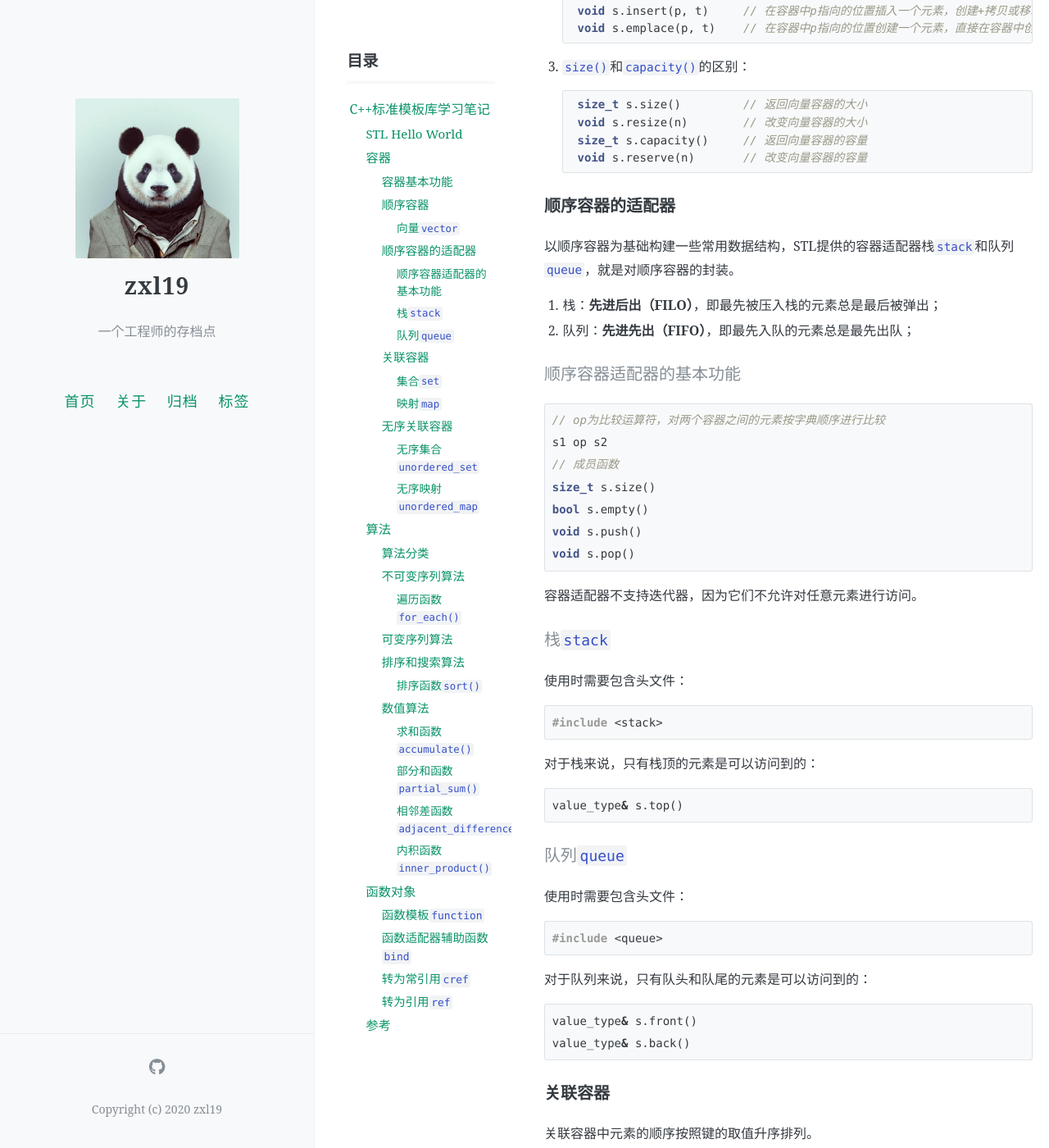
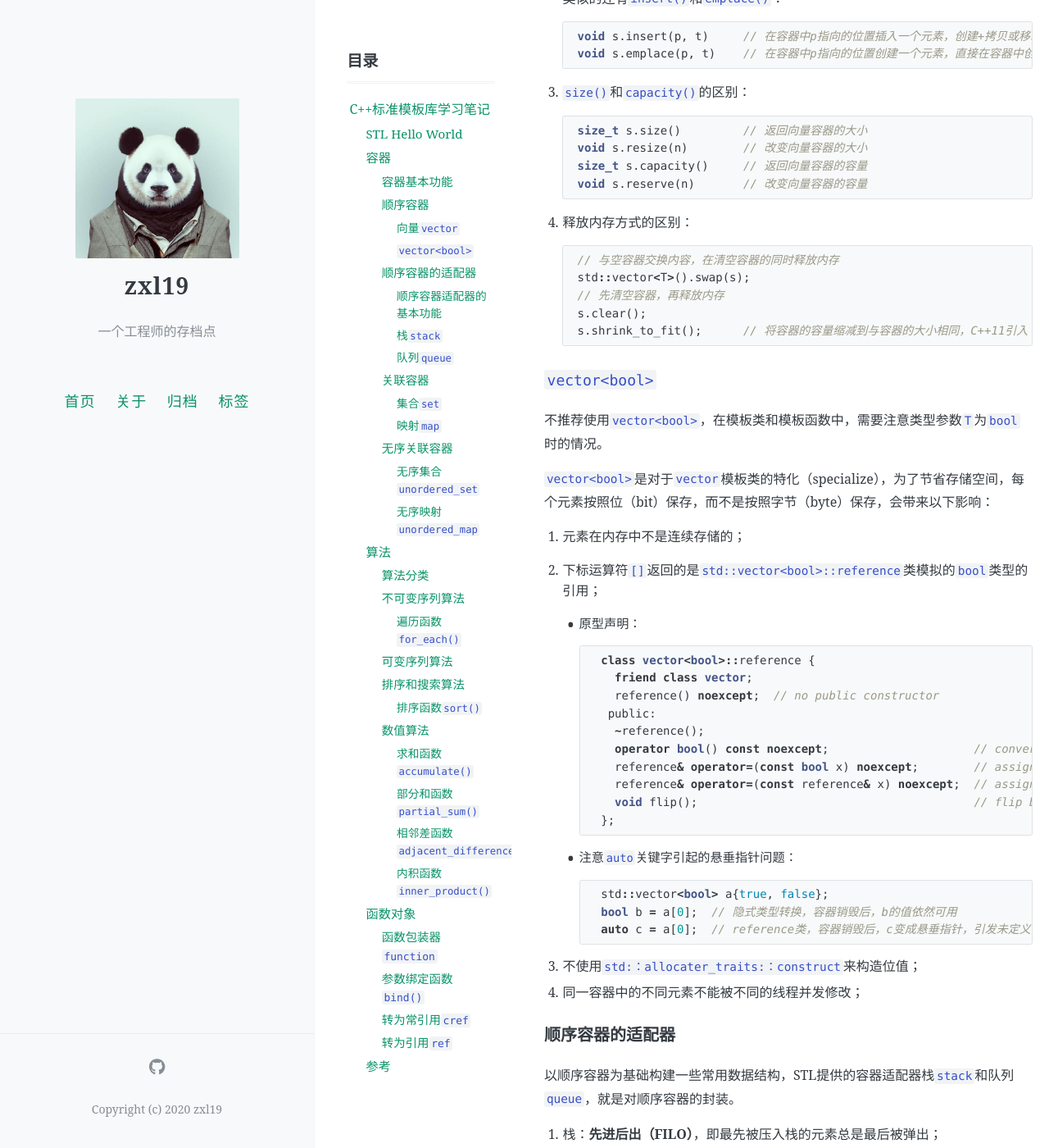
Before and after one commit to zxl19/zxl19.github.io, a Jekyll site: the page built from _posts/2021-09-19-stl-note.md, in a window 1280 px wide and 1400 px high, scrolled down 4052 px. Shown: the whole window at 82% size. Built offline with Jekyll 4.4.1, drawn with Linux system fonts in a browser that asks for light colours; comment, search, counter and statistics services are not loaded; some of the changed text lies outside the part shown.

Commit message:
Update Posts modified:   _posts/2020-05-13-markdown-note.md modified:   _posts/2021-09-19-stl-note.md modified:   _posts/2023-03-28-python-package.md modified:   _posts/2024-01-18-cs-material.md

````diff
--- a/_posts/2021-09-19-stl-note.md
+++ b/_posts/2021-09-19-stl-note.md
@@ -86,6 +86,7 @@ void s1.swap(s2)
 1. 不推荐使用`size()`成员函数判断容器是否为空，因为在某些容器中需要通过遍历整个容器获得元素个数，效率较低，相比之下使用`empty()`成员函数判断容器是否为空效率更高；
 2. 不推荐在循环控制条件中使用`i < s1.size() - 1`进行循环条件判断，因为`size()`成员函数返回的是无符号整型，当容器为空时，`s1.size() - 1`会导致范围溢出，获得一个很大的数，相比之下使用`i + 1 < s1.size()`进行循环条件判断更加合理；
 3. 不推荐使用临时变量手动交换容器内容，因为这会带来大量元素复制、动态内存分配和释放，效率较低，相比之下使用`swap()`成员函数交换容器内容效率更高，`swap()`成员函数通过交换数据成员实现，效率更高；
+4. 使用`swap()`成员函数与一个空容器交换内容可以在清空容器的同时释放内存；
 
 ### 顺序容器
 
@@ -158,6 +159,51 @@ void s.erase(s.begin())
     size_t s.capacity()     // 返回向量容器的容量
     void s.reserve(n)       // 改变向量容器的容量
     ```
+
+4. 释放内存方式的区别：
+
+    ```cpp
+    // 与空容器交换内容，在清空容器的同时释放内存
+    std::vector<T>().swap(s);
+    // 先清空容器，再释放内存
+    s.clear();
+    s.shrink_to_fit();      // 将容器的容量缩减到与容器的大小相同，C++11引入
+    ```
+
+#### `vector<bool>`
+
+不推荐使用`vector<bool>`，在模板类和模板函数中，需要注意类型参数`T`为`bool`时的情况。
+
+`vector<bool>`是对于`vector`模板类的特化（specialize），为了节省存储空间，每个元素按照位（bit）保存，而不是按照字节（byte）保存，会带来以下影响：
+
+1. 元素在内存中不是连续存储的；
+2. 下标运算符`[]`返回的是`std::vector<bool>::reference`类模拟的`bool`类型的引用；
+
+    - 原型声明：
+
+        ```cpp
+        class vector<bool>::reference {
+          friend class vector;
+          reference() noexcept;  // no public constructor
+         public:
+          ~reference();
+          operator bool() const noexcept;                     // convert to bool
+          reference& operator=(const bool x) noexcept;        // assign from bool
+          reference& operator=(const reference& x) noexcept;  // assign from bit
+          void flip();                                        // flip bit value.
+        };
+        ```
+
+    - 注意`auto`关键字引起的悬垂指针问题：
+
+        ```cpp
+        std::vector<bool> a{true, false};
+        bool b = a[0];  // 隐式类型转换，容器销毁后，b的值依然可用
+        auto c = a[0];  // reference类，容器销毁后，c变成悬垂指针，引发未定义行为
+        ```
+
+3. 不使用`std:：allocater_traits:：construct`来构造位值；
+4. 同一容器中的不同元素不能被不同的线程并发修改；
 
 ### 顺序容器的适配器
 
@@ -246,13 +292,16 @@ size_t s.count(k);                                  // 得到s容器中键为k
 ```
 
 1. 关联容器的最大优势在于，可以高效地根据键来查找容器中的一个元素；
-2. 关联容器的键之间必须能够使用`<`比较大小，对于自定义数据类型需要重载`<`运算符，C++规定`<`运算符必须构成严格弱序关系，必须满足以下三条性质：
+2. 关联容器的键之间必须能够使用`<`比较大小，对于自定义数据类型需要重载`<`运算符，C++规定`<`运算符必须构成严格弱序关系（strict weak ordering），必须满足以下四条性质：
 
-    - 非自反性：`(a < a) == false`；
-    - `<`传递性：如果`(a < b) == true`，则`(b < a) == false`；
-    - `==`传递性：如果`(a == b) == true`且`(b == c) == true`，则`(a == c) == true`；
+    - 非自反性（irreflexivity）：`(a < a) == false`；
+    - `<`传递性（transitivity）：如果`(a < b) == true`且`(b < c) == true`，则`(a < c) == true`；
+    - 非对称性（asymmetry）：如果`(a < b) == true`，则`(b < a) == false`；
+    - `==`传递性：把`a == b`定义为`!(a < b) && !(b < a)`，如果`(a == b) == true`且`(b == c) == true`，则`(a == c) == true`；
 
 3. 关联容器的插入和删除操作不会使任何已有的迭代器、指针或引用失效；
+4. 不建议使用浮点数作为键的类型，建议将其转换为整数或字符串作为键的类型；
+5. 如果必须使用浮点数作为键的类型，可以使用`upper_bound()`函数或`lower_bound()`函数查询区间，常用于位姿插值；
 
 #### 集合`set`
 
@@ -408,8 +457,8 @@ s.at(k) // 如果键k存在，则返回对应的值，如果键k不存在，则
 #### 遍历函数`for_each()`
 
 ```cpp
-void for_each(s.begin(), s.end(), fn);          // 对区间内的每一个元素进行某操作，fn常结合C++11引入的Lambda表达式使用
-void for_each(std::execution::par_unseq, s.begin(), s.end(), fn);   // 使用并发，C++17引入，需要`#include <execution>`
+void for_each(s.begin(), s.end(), fn);                              // 对区间内的每一个元素进行某操作，fn常结合C++11引入的Lambda表达式使用
+void for_each(std::execution::par_unseq, s.begin(), s.end(), fn);   // 使用并发，C++17引入，需要#include <execution>
 ```
 
 原型声明：
@@ -624,7 +673,7 @@ T inner_product(InputIterator1 first1, InputIterator1 last1,
 #include <functional>
 ```
 
-### 函数模板`function`
+### 函数包装器`function`
 
 原型声明：
 
@@ -635,11 +684,11 @@ template <class Ret, class... Args>
 class function<Ret(Args...)>;
 ```
 
-1. `function`模板类是一种通用、多态的函数封装，C++11引入；
+1. `function`模板类是一种通用、多态的函数包装器（wrapper），C++11引入；
 2. `function`模板类的实例可以存储、拷贝、调用任何可拷贝构造（CopyConstructible）、可调用（Callable）的目标实体，包括普通函数、函数指针、Lambda表达式、函数对象等；
-3. 未指向目标实体的`function`模板类实例称为空实例，在调用空实例时会抛出`std::bad_function_call`异常；
+3. 未包装目标实体的`function`模板类实例称为空实例，在调用空实例时会抛出`std::bad_function_call`异常；
 
-### 函数适配器辅助函数`bind`
+### 参数绑定函数`bind()`
 
 原型声明：
 
@@ -650,12 +699,12 @@ template <class Ret, class Fn, class... Args>
 /* unspecified */ bind(Fn&& fn, Args&&... args);
 ```
 
-1. `bind`函数可以看做是一个通用的函数适配器（function adaptor）辅助函数，将一种函数对象转化为另一种符合要求的函数对象，C++11引入；
+1. `bind`函数生成转发调用包装器（forwarding call wrapper），可以将一种函数对象转化为另一种符合要求的函数对象，C++11引入；
 2. `bind`函数返回参数绑定的函数对象，参数可以绑定到一个值，也可以是一个占位符（placeholder）：
 
     - 如果参数绑定到一个值，则调用返回的函数对象时始终使用该值作为参数；
-    - 如果参数是占位符，则调用返回的函数对象时会将调用参数转发（forward）给原函数对象；
-    - 占位符指定了调用参数在原函数对象参数列表中的顺序，使用`_N`表示原函数对象的第`N`个参数，例如：`_1`、`_2`；
+    - 如果参数是占位符，则调用返回的函数对象时会将调用参数转发给原函数对象；
+    - 占位符指定了调用参数在原函数对象参数列表中的顺序，使用`std::placeholders_N`表示原函数对象的第`N`个参数，例如：`std::placeholders_1`、`std::placeholders_2`；
 
 ### 转为常引用`cref`
 
@@ -697,19 +746,28 @@ void ref(const T&&) = delete;
 4. [STL教程-C语言中文网](http://c.biancheng.net/stl/)
 5. [cplusplus](http://www.cplusplus.com)
 6. [cppreference](https://en.cppreference.com/w/)
-7. [size()-CSDN博客](https://blog.csdn.net/renhaofan/article/details/90369219)
-8. [gaoxiang12/faster-lio](https://github.com/gaoxiang12/faster-lio)
-9. [C++ sort()排序函数用法详解-C语言中文网](http://c.biancheng.net/view/7457.html)
-10. [sort()1-CSDN博客](https://blog.csdn.net/weixin_44302602/article/details/106603718)
-11. [sort()2-CSDN博客](https://blog.csdn.net/wx1458451310/article/details/88763538)
-12. [sort()3-CSDN博客](https://blog.csdn.net/weixin_45758146/article/details/107070832)
-13. [sort()4-CSDN博客](https://blog.csdn.net/weixin_37835423/article/details/109295787)
-14. [sort()5-CSDN博客](https://blog.csdn.net/albertsh/article/details/119523587)
-15. [C++ std::function详解与实战-编程学习总站的文章-知乎](https://zhuanlan.zhihu.com/p/390883475)
-16. [深入浅出C++的function-李超的文章-知乎](https://zhuanlan.zhihu.com/p/161356621)
-17. [【C++11】让程序更简洁—std::function轻松实现回调函数-CPP开发前沿的文章-知乎](https://zhuanlan.zhihu.com/p/363511039)
-18. [C++ std::function的用法-CSDN博客](https://blog.csdn.net/hzy925/article/details/79676085)
-19. [【C++】C++11的std::function和std::bind用法详解-CSDN博客](https://blog.csdn.net/qq_38410730/article/details/103637778)
-20. [C++11 bind函数-CSDN博客](https://blog.csdn.net/qq_35721743/article/details/83308765)
-21. [第六节std::bind绑定器-叶余的文章-知乎](https://zhuanlan.zhihu.com/p/354765449)
-22. [std::ref和std::cref使用-CSDN博客](https://blog.csdn.net/lmb1612977696/article/details/81543802)
+7. [有哪些鲜为人知却又很好用的STL函数？-知乎用户的回答-知乎](https://www.zhihu.com/question/270085840/answer/352131372)
+8. [有哪些鲜为人知却又很好用的STL函数？-暮月的回答-知乎](https://www.zhihu.com/question/270085840/answer/2315340466)
+9. [size()-CSDN博客](https://blog.csdn.net/renhaofan/article/details/90369219)
+10. [clear()、swap()、shrink_to_fit()-CSDN博客](https://blog.csdn.net/zhizhengguan/article/details/107781428)
+11. [C++容器使用reserve的重要性，以及如何释放多余内存-江南古镇的文章-知乎](https://zhuanlan.zhihu.com/p/137816149)
+12. [c++中为什么不提倡使用vector\<bool\>？-哈乐笑的回答-知乎](https://www.zhihu.com/question/23367698/answer/148258487)
+13. [c++中为什么不提倡使用vector\<bool\>？-Hydrogen的回答-知乎](https://www.zhihu.com/question/23367698/answer/2837413461)
+14. [C++ unordered_map中double作key如何在模板参数中实现？-狸内府的回答-知乎](https://www.zhihu.com/question/38438980/answer/78203234)
+15. [gaoxiang12/faster-lio](https://github.com/gaoxiang12/faster-lio)
+16. [C++ sort()排序函数用法详解-C语言中文网](http://c.biancheng.net/view/7457.html)
+17. [sort()1-CSDN博客](https://blog.csdn.net/weixin_44302602/article/details/106603718)
+18. [sort()2-CSDN博客](https://blog.csdn.net/wx1458451310/article/details/88763538)
+19. [sort()3-CSDN博客](https://blog.csdn.net/weixin_45758146/article/details/107070832)
+20. [sort()4-CSDN博客](https://blog.csdn.net/weixin_37835423/article/details/109295787)
+21. [sort()5-CSDN博客](https://blog.csdn.net/albertsh/article/details/119523587)
+22. [sort()6-CSDN博客](https://blog.csdn.net/Strengthennn/article/details/107738011)
+23. [Weak_ordering-Wikipedia](https://en.wikipedia.org/wiki/Weak_ordering)
+24. [C++ std::function详解与实战-编程学习总站的文章-知乎](https://zhuanlan.zhihu.com/p/390883475)
+25. [深入浅出C++的function-李超的文章-知乎](https://zhuanlan.zhihu.com/p/161356621)
+26. [【C++11】让程序更简洁—std::function轻松实现回调函数-CPP开发前沿的文章-知乎](https://zhuanlan.zhihu.com/p/363511039)
+27. [C++ std::function的用法-CSDN博客](https://blog.csdn.net/hzy925/article/details/79676085)
+28. [【C++】C++11的std::function和std::bind用法详解-CSDN博客](https://blog.csdn.net/qq_38410730/article/details/103637778)
+29. [C++11 bind函数-CSDN博客](https://blog.csdn.net/qq_35721743/article/details/83308765)
+30. [第六节std::bind绑定器-叶余的文章-知乎](https://zhuanlan.zhihu.com/p/354765449)
+31. [std::ref和std::cref使用-CSDN博客](https://blog.csdn.net/lmb1612977696/article/details/81543802)
````
Also changed, not shown: _posts/2020-05-13-markdown-note.md (+6 -3 lines), _posts/2023-03-28-python-package.md (+8 -6 lines), _posts/2024-01-18-cs-material.md (+5 -3 lines).
